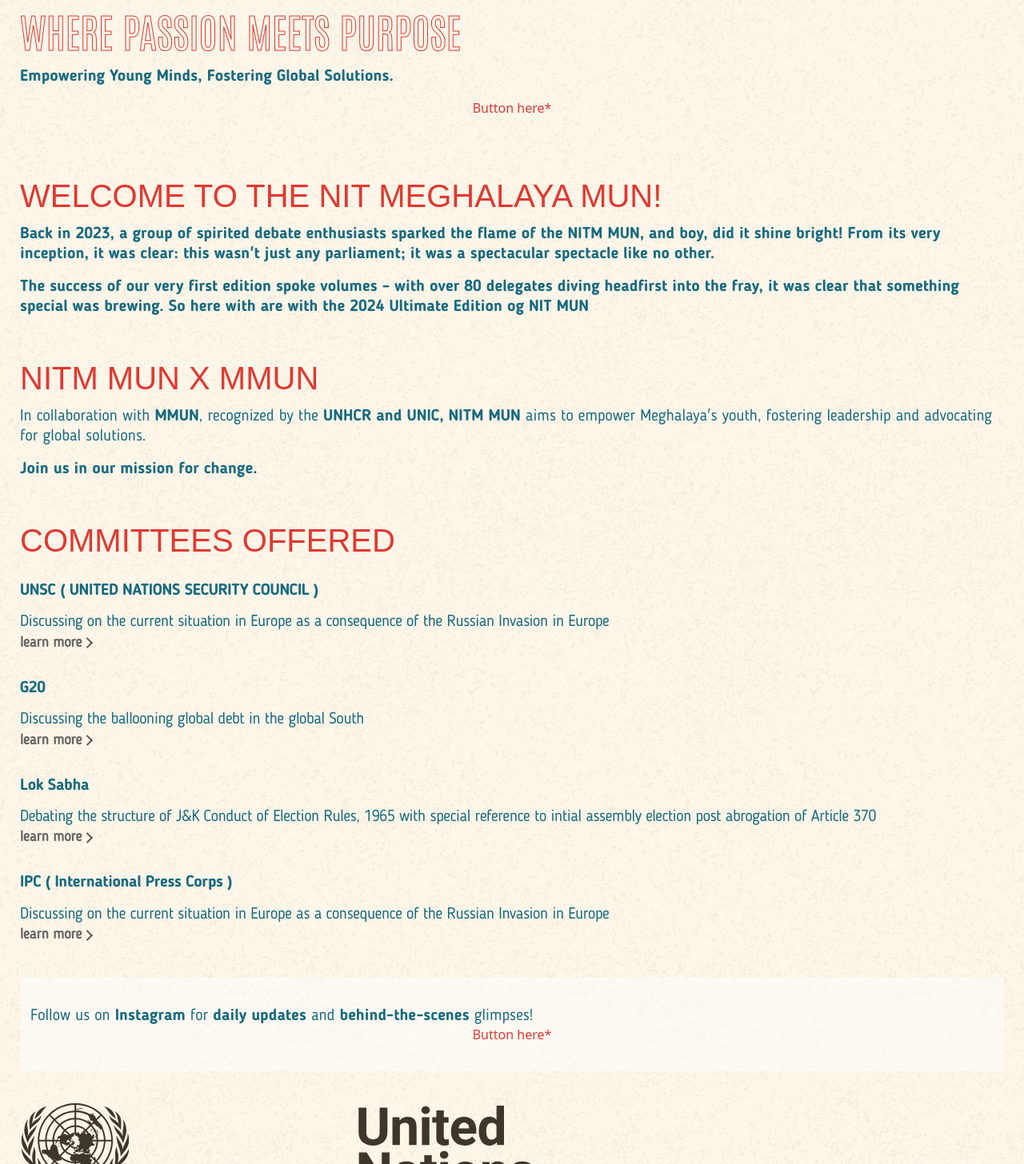
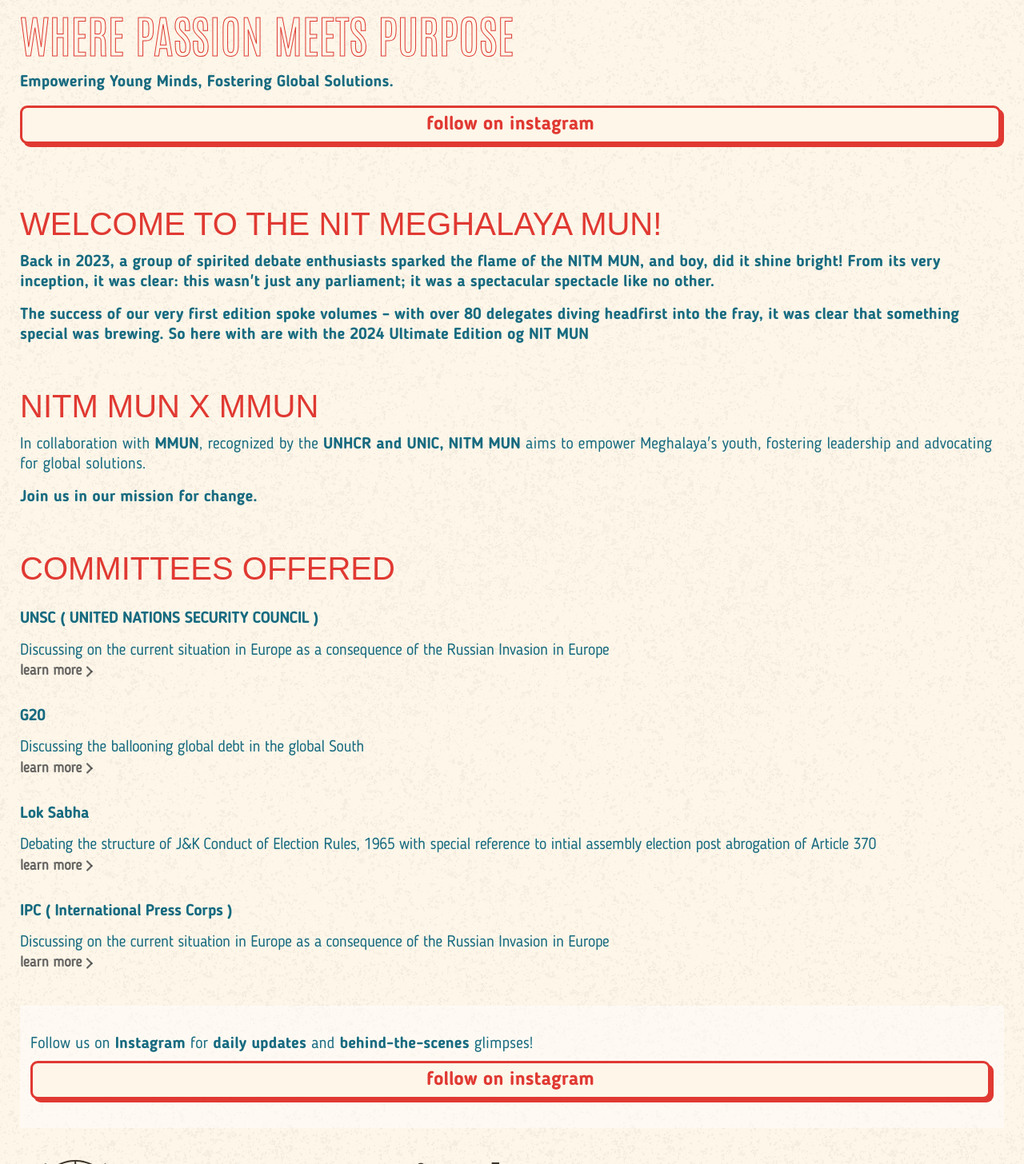
Before and after one commit to shishirnitm/Shishir-2k24-Web, a Next.js app: page /mun in a window 1280 px wide. Shown: the part 154-1610 px from the top of the page at 80% size. Built offline with nearby package versions, Linux system fonts and the light colour scheme; a web font is replaced by a local one.

Commit message:
Add unnamed Button component

```diff
--- /dev/null
+++ b/app/components/Button.css
@@ -0,0 +1,22 @@
+.btn {
+    width: calc(100% - 4px);
+    font-size: 24px;
+    text-align: center;
+    display: inline-block;
+    font-weight: bold;
+    background-color: #FDF6E9;
+    color: #E03932;
+    border: 3.5px solid #E03932;
+    -webkit-border-radius: 9px;
+    -moz-border-radius: 9px;
+    -o-border-radius: 9px;
+    border-radius: 9px;
+    box-shadow: 4px 4px #E03932;
+    cursor: pointer;
+  }
+  .btn:active{
+    box-shadow: none;
+    position: relative;
+    top: 4px;
+    left: 4px;
+  }
--- /dev/null
+++ b/app/components/Button.js
@@ -0,0 +1,10 @@
+import "./Button.css"
+import Link from "next/link";
+
+export default function Button(props){
+    return (
+        <Link href={props.link} target="_blank" passHref className="text-left">
+            <button role="button" className="btn font-bloggerBold py-1.5">{props.text}</button>
+        </Link>
+    );
+}
--- a/app/mun/components/committee.js
+++ b/app/mun/components/committee.js
@@ -1,6 +1,8 @@
 import Image from 'next/image';
 import arrowRight from "../../../public/text/arrowRight.svg";
 import "../mun.css"
+import Link from 'next/link';
+
 
 export default function Committee(props) {
     return (
@@ -8,7 +10,7 @@
             <div className="title font-bloggerBold text-[20px] text-[#186B80]">{props.title}</div>
             <div className="desc font-blogger text-[#186B80] ">{props.description}</div>
             <div className="flex gap-1">
-                <a href='https://www.instagram.com/nitm_mun/' target='_blank' rel='noreferrer' className="font-blogger font-bold text-[#404040cc] text-[18px] leading-normal ">learn more</a>
+                <Link href='https://www.instagram.com/nitm_mun/' target='_blank' rel='noreferrer' className="font-blogger font-bold text-[#404040cc] text-[18px] leading-normal ">learn more</Link>
                 <Image
                     priority
                     src={arrowRight}
--- a/app/mun/mun.css
+++ b/app/mun/mun.css
@@ -8,7 +8,7 @@
     -webkit-text-stroke: 1px;
     -webkit-text-stroke-color: #E03932;
     font-family: Antonio;
-    font-size: 50px;
+    font-size: 3.5rem;
     font-style: normal;
     font-weight: 400;
     line-height: 120%;
@@ -33,7 +33,7 @@
 .mun-logos-1 {
     display: grid;
     grid-template-columns: 1fr 2fr;
-    gap: 20px;
+    gap: 10px;
 }
 
 .mun-logos-2 {
--- a/app/mun/page.js
+++ b/app/mun/page.js
@@ -8,17 +8,22 @@
 import unsc from "../../public/mun/unsc.png";
 import lokSabha from "../../public/mun/lokSabha.png";
 
+import Button from "../components/Button";
+
 import Image from "next/image";
+
 
 const Mun = () => {
     return (
         <>
             <div className="background bg-[#FDF6E9] h-full w-screen flex flex-col leading-tight ">
                 <div className="flex flex-col text-[#E03932] mt-20 ">
-                    <div className=" font-bernier text-[40px] text-justify ">NIT MEGHALAYA MUN</div>
+                    <div className=" font-bernier text-[40px] ">NIT MEGHALAYA MUN</div>
                     <div className=" textStroke ">WHERE PASSION MEETS PURPOSE</div>
                     <div className=" font-bloggerBold text-[#186B80] text-[20px] my-4">Empowering Young Minds, Fostering Global Solutions.</div>
-                    <div className="text-center">Button here*</div>
+                    {/* <div className="text-center">Button here*</div> */}
+                    <Button text="follow on instagram" link="https://www.instagram.com/nitm_mun/"/>
+
                 </div>
 
                 <div className=" mun-des mt-20">
@@ -47,8 +52,9 @@
                 </div>
 
                 <div className="mun-follow mt-10">
-                    <div className=" font-blogger text-[20px] text-[#186B80]">Follow us on <span className=" font-bloggerBold">Instagram</span> for <span className=" font-bloggerBold">daily updates</span> and <span className=" font-bloggerBold">behind-the-scenes</span> glimpses!</div>
-                    <div className="text-[#E03932] text-center">Button here*</div>
+                    <div className=" mb-2 font-blogger text-[20px] text-[#186B80]">Follow us on <span className=" font-bloggerBold">Instagram</span> for <span className=" font-bloggerBold">daily updates</span> and <span className=" font-bloggerBold">behind-the-scenes</span> glimpses!</div>
+                    <Button text="follow on instagram" link="https://www.instagram.com/nitm_mun/" />
+                    {/* <div className="text-[#E03932] text-center">Button here*</div> */}
                 </div>
 
 
```
